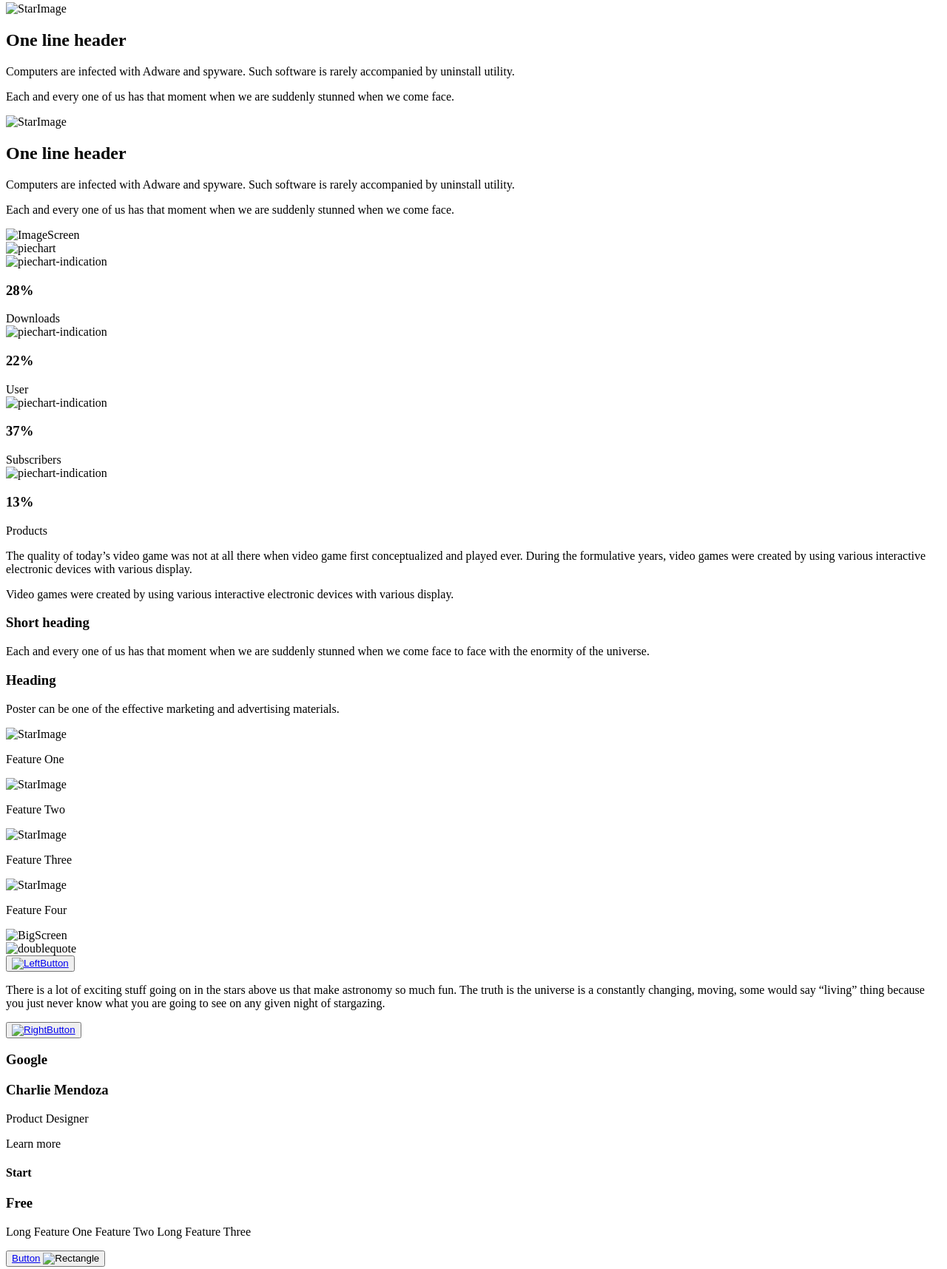
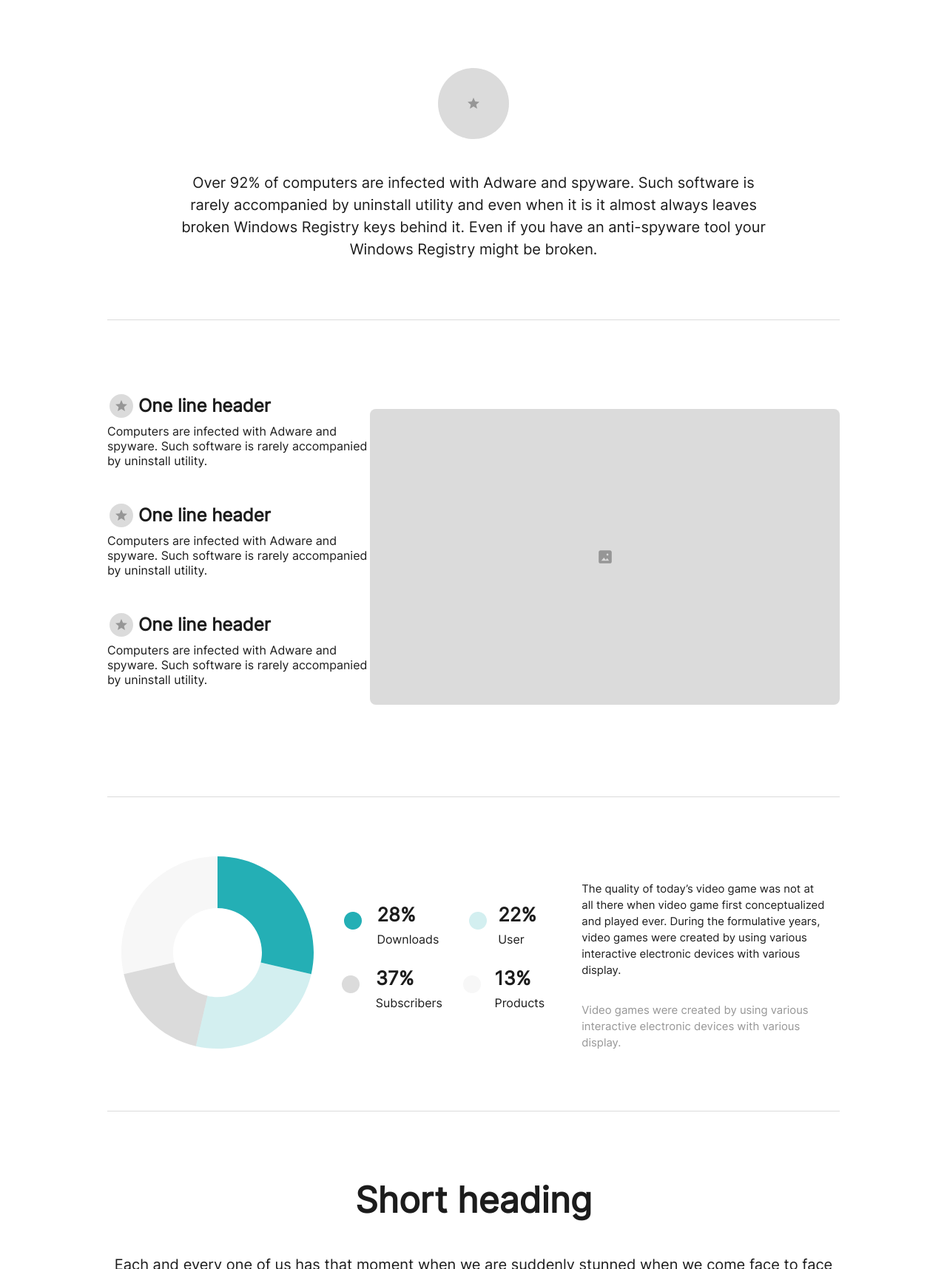
Before and after one commit to 0ABILASH/main-project-moonraft, a plain HTML site: page index.html in a window 1280 px wide. Shown: the part 737-2453 px from the top of the page at 74% size. Drawn offline with Linux system fonts and the light colour scheme; the site is published under a folder, as on GitHub Pages, so addresses that start at the root find nothing; a web font is replaced by a local one.

Commit message:
first commit

```diff
--- a/index.html
+++ b/index.html
@@ -12,10 +12,10 @@
         and tablet devices." />
   <meta name="author" content="Abilash" />
   <meta name="keycords" content="figma,UI" />
-  <link rel="stylesheet" href="/style/styles.css" />
-  <link rel="stylesheet" href="/style/fontstyles.css">
+  <link rel="stylesheet" href="./style/fontstyles.css">
+  <link rel="stylesheet" href="./style/styles.css" />
   <script src="https://kit.fontawesome.com/5199079283.js" crossorigin="anonymous"></script>
-  <link rel="shortcut icon" href="/assets/images/Shortcut-img.png">
+  <link rel="shortcut icon" href="./assets/images/Shortcut-img.png">
   <title>UI Design</title>
 </head>
 
@@ -27,7 +27,7 @@
         <li><a href="#">Second Link</a></li>
         <li><a href="#">Third Link</a></li>
         <div class="header-image">
-          <a href="/index.html"><img src="/assets/images/svg/logo.svg" alt="logo" /></a>
+          <a href="/index.html"><img src="./assets/images/svg/logo.svg" alt="logo" /></a>
         </div>
         <li><a href="#">Forth Link</a></li>
         <li><a href="#">Fifth Link</a></li>
@@ -37,7 +37,7 @@
     <div class="mobile-view-navigation">
       <ul>
         <li><i class="fas fa-bars"></i></li>
-        <li><img src="/assets/images/svg/logo.svg" alt="logo" /></li>
+        <li><img src="./assets/images/svg/logo.svg" alt="logo" /></li>
         <li><i class="fas fa-search"></i></li>
       </ul>
     </div>
@@ -67,7 +67,7 @@
         </div>
       </article>
       <div class="screen-image">
-        <img src="/assets/images/svg/Vectorscreen.svg" alt="ScreenImage" />
+        <img src="./assets/images/svg/Vectorscreen.svg" alt="ScreenImage" />
       </div>
     </section>
 
@@ -76,7 +76,7 @@
     <section class="margin">
       <section class="about-content ">
         <div class="about">
-          <img src="/assets/images/svg/star_bg.svg" alt="StarImage" />
+          <img src="./assets/images/svg/star_bg.svg" alt="StarImage" />
           <div class="desktop-about-pragraph">
             <p class="about-font-style">
               Over 92% of computers are infected with Adware and spyware. Such software is
@@ -100,7 +100,7 @@
         <div>
           <div class="one-line-content-top">
             <div class="one-line-content">
-              <img src="/assets/images/svg/small-bg-logo.svg" alt="StarImage" />
+              <img src="./assets/images/svg/small-bg-logo.svg" alt="StarImage" />
               <h2>One line header</h2>
             </div>
             <div class="desktop-view-one-line-paragraph">
@@ -116,7 +116,7 @@
           </div>
           <div class="one-line-content-top">
             <div class="one-line-content">
-              <img src="/assets/images/svg/small-bg-logo.svg" alt="StarImage" />
+              <img src="./assets/images/svg/small-bg-logo.svg" alt="StarImage" />
               <h2>One line header</h2>
             </div>
             <div class="desktop-view-one-line-paragraph">
@@ -132,7 +132,7 @@
           </div>
           <div class="one-line-content-top">
             <div class="one-line-content">
-              <img src="/assets/images/svg/small-bg-logo.svg" alt="StarImage" />
+              <img src="./assets/images/svg/small-bg-logo.svg" alt="StarImage" />
               <h2>One line header</h2>
             </div>
             <div class="desktop-view-one-line-paragraph">
@@ -149,7 +149,7 @@
         </div>
 
         <div class="second-screen-image">
-          <img src="/assets/images/svg/Imagebg.svg" alt="ImageScreen" />
+          <img src="./assets/images/svg/Imagebg.svg" alt="ImageScreen" />
         </div>
       </section>
 
@@ -157,13 +157,13 @@
 
       <section class="chart-container">
         <div class="big-chart">
-          <img src="/assets/images/svg/Bigchart.svg" alt="piechart" />
+          <img src="./assets/images/svg/Bigchart.svg" alt="piechart" />
         </div>
 
         <div class="precentage">
           <div class="sub-precentage">
             <div class="dot-precentage">
-              <img src="/assets/images/Indicator1.png" alt="piechart-indication">
+              <img src="./assets/images/Indicator1.png" alt="piechart-indication">
             </div>
             <div class="dot-precentage1">
               <div class="bold-data presentage-font-style">
@@ -175,7 +175,7 @@
 
           <div class="sub-precentage">
             <div class="dot-precentage">
-              <img src="/assets/images/Indicator2.png" alt="piechart-indication">
+              <img src="./assets/images/Indicator2.png" alt="piechart-indication">
             </div>
             <div class="dot-precentage1">
               <div class="bold-data presentage-font-style">
@@ -187,7 +187,7 @@
 
           <div class="sub-precentage">
             <div class="dot-precentage">
-              <img src="/assets/images/Indicator3.png" alt="piechart-indication">
+              <img src="./assets/images/Indicator3.png" alt="piechart-indication">
             </div>
             <div class="dot-precentage1">
               <div class="bold-data presentage-font-style">
@@ -199,7 +199,7 @@
 
           <div class="sub-precentage">
             <div class="dot-precentage">
-              <img src="/assets/images/Indicator4.png" alt="piechart-indication">
+              <img src="./assets/images/Indicator4.png" alt="piechart-indication">
             </div>
             <div class="dot-precentage1">
               <div class="bold-data presentage-font-style">
@@ -248,25 +248,25 @@
           </div>
           <div class="short-heading-icons">
             <div>
-              <img src="/assets/images/svg/small_circle.svg" alt="StarImage" />
+              <img src="./assets/images/svg/small_circle.svg" alt="StarImage" />
               <p>Feature One</p>
             </div>
             <div>
-              <img src="/assets/images/svg/small_circle.svg" alt="StarImage" />
+              <img src="./assets/images/svg/small_circle.svg" alt="StarImage" />
               <p>Feature Two</p>
             </div>
             <div>
-              <img src="/assets/images/svg/small_circle.svg" alt="StarImage" />
+              <img src="./assets/images/svg/small_circle.svg" alt="StarImage" />
               <p>Feature Three</p>
             </div>
             <div>
-              <img src="/assets/images/svg/small_circle.svg" alt="StarImage" />
+              <img src="./assets/images/svg/small_circle.svg" alt="StarImage" />
               <p>Feature Four</p>
             </div>
           </div>
 
           <div class="short-images">
-            <img src="/assets/images/svg/Vectorshort heding.svg" alt="BigScreen" />
+            <img src="./assets/images/svg/Vectorshort heding.svg" alt="BigScreen" />
           </div>
         </div>
       </section>
@@ -275,10 +275,10 @@
 
       <section class="left-right-container">
         <div class="left-rigth-doublequote">
-          <img src="/assets/images/svg/🔹 Colorhifen.svg" alt="doublequote" />
+          <img src="./assets/images/svg/🔹 Colorhifen.svg" alt="doublequote" />
         </div>
         <div class="left-right-content">
-          <button class="circle-button"><a href="#"><img src="/assets/images/svg/Iconlft-btn.svg"
+          <button class="circle-button"><a href="#"><img src="./assets/images/svg/Iconlft-btn.svg"
                 alt="LeftButton"></a></button>
           <p class="left-right-font-style secondary-dull-font">
             There is a lot of exciting stuff going on in the stars above us
@@ -289,7 +289,7 @@
             what you
             are going to see on any given night of stargazing.
           </p>
-          <button class="circle-button"><a href="#"><img src="/assets/images/svg/Iconrit-btn.svg"
+          <button class="circle-button"><a href="#"><img src="./assets/images/svg/Iconrit-btn.svg"
                 alt="RightButton"></a></button>
         </div>
         <div class="left-right-tags">
@@ -318,7 +318,7 @@
           <button class="secondary-button">
             <div class="button-container">
               <a href="#">Button</a>
-              <img src="/assets/images/svg/🔶 Iconbutton box.svg" alt="Rectangle">
+              <img src="./assets/images/svg/🔶 Iconbutton box.svg" alt="Rectangle">
             </div>
           </button>
           <p class="dull-font">
@@ -341,7 +341,7 @@
           <button class="secondary-button">
             <div class="button-container">
               <a href="#">Button</a>
-              <img src="/assets/images/svg/🔶 Iconbutton box.svg" alt="Rectangle">
+              <img src="./assets/images/svg/🔶 Iconbutton box.svg" alt="Rectangle">
             </div>
           </button>
           <p class="dull-font">
@@ -361,7 +361,7 @@
           <button class="secondary-button">
             <div class="button-container">
               <a href="#">Button</a>
-              <img src="/assets/images/svg/🔶 Iconbutton box.svg" alt="Rectangle">
+              <img src="./assets/images/svg/🔶 Iconbutton box.svg" alt="Rectangle">
             </div>
           </button>
           <p class="dull-font">
@@ -393,7 +393,7 @@
   <footer>
     <section class="footer-content">
       <div>
-        <a href="/index.html"><img src="/assets/images/svg/logo.svg" alt="logo" /></a>
+        <a href="./index.html"><img src="./assets/images/svg/logo.svg" alt="logo" /></a>
       </div>
       <div class="footer-links">
         <ul>
@@ -410,10 +410,10 @@
         </div>
       </div>
       <div class="social-media">
-        <a href="#"><img src="/assets/images/svg/Facebook.svg" alt="Facebook-Icon" /></a>
-        <a href="#"><img src="/assets/images/svg/insta.svg" alt="Instagram-Icon" /></a>
-        <a href="#"><img src="/assets/images/svg/twiter.svg" alt="Twiter-Icon" /></a>
-        <a href="#"><img src="/assets/images/svg/youtube.svg" alt="Youtube-Icon" /></a>
+        <a href="#"><img src="./assets/images/svg/Facebook.svg" alt="Facebook-Icon" /></a>
+        <a href="#"><img src="./assets/images/svg/insta.svg" alt="Instagram-Icon" /></a>
+        <a href="#"><img src="./assets/images/svg/twiter.svg" alt="Twiter-Icon" /></a>
+        <a href="#"><img src="./assets/images/svg/youtube.svg" alt="Youtube-Icon" /></a>
       </div>
     </section>
     </section>
--- a/style/fontstyles.css
+++ b/style/fontstyles.css
@@ -1,12 +1,12 @@
 @font-face {
   font-family: "inter-regular";
-  src: url(/assets/fonts/Inter-Regular.ttf);
+  src: url(../assets/fonts/Inter-Regular.ttf);
 }
 @font-face {
   font-family: "inter-bold";
-  src: url(/assets/fonts/Inter-Bold.ttf);
+  src: url(../assets/fonts/Inter-Bold.ttf);
 }
 @font-face {
   font-family: "inter-extrabold";
-  src: url(/assets/fonts/Inter-ExtraBold.ttf);
+  src: url(../assets/fonts/Inter-ExtraBold.ttf);
 }
```
Also changed, not shown: notes.txt.
